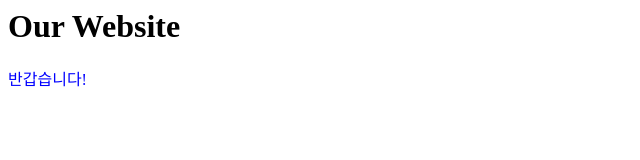
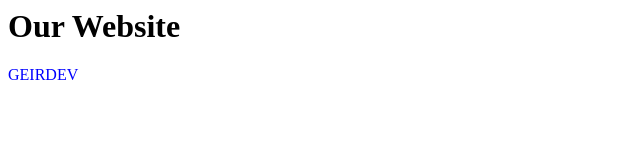
Before and after one commit to geirdev/geirdev.github.io, a plain HTML site: page index.html in a window 1280 px wide. Shown: the full height of the page, 0-640 px from the left. Drawn offline with Linux system fonts and the light colour scheme.

Commit message:
Update index.html

```diff
--- a/index.html
+++ b/index.html
@@ -1,2 +1,2 @@
 <h1>Our Website</h1>
-<p style="color: blue;">반갑습니다!</p>
+<p style="color: blue;">GEIRDEV</p>
```
